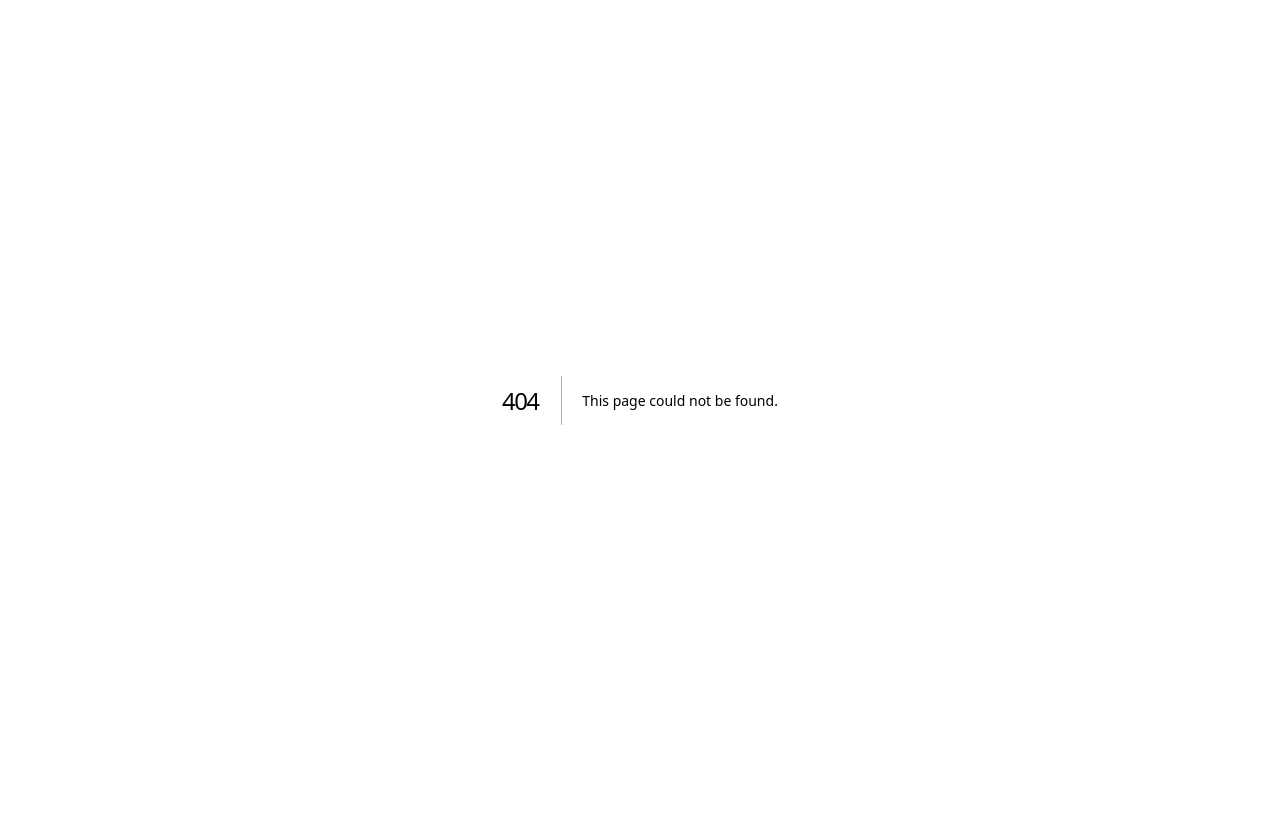
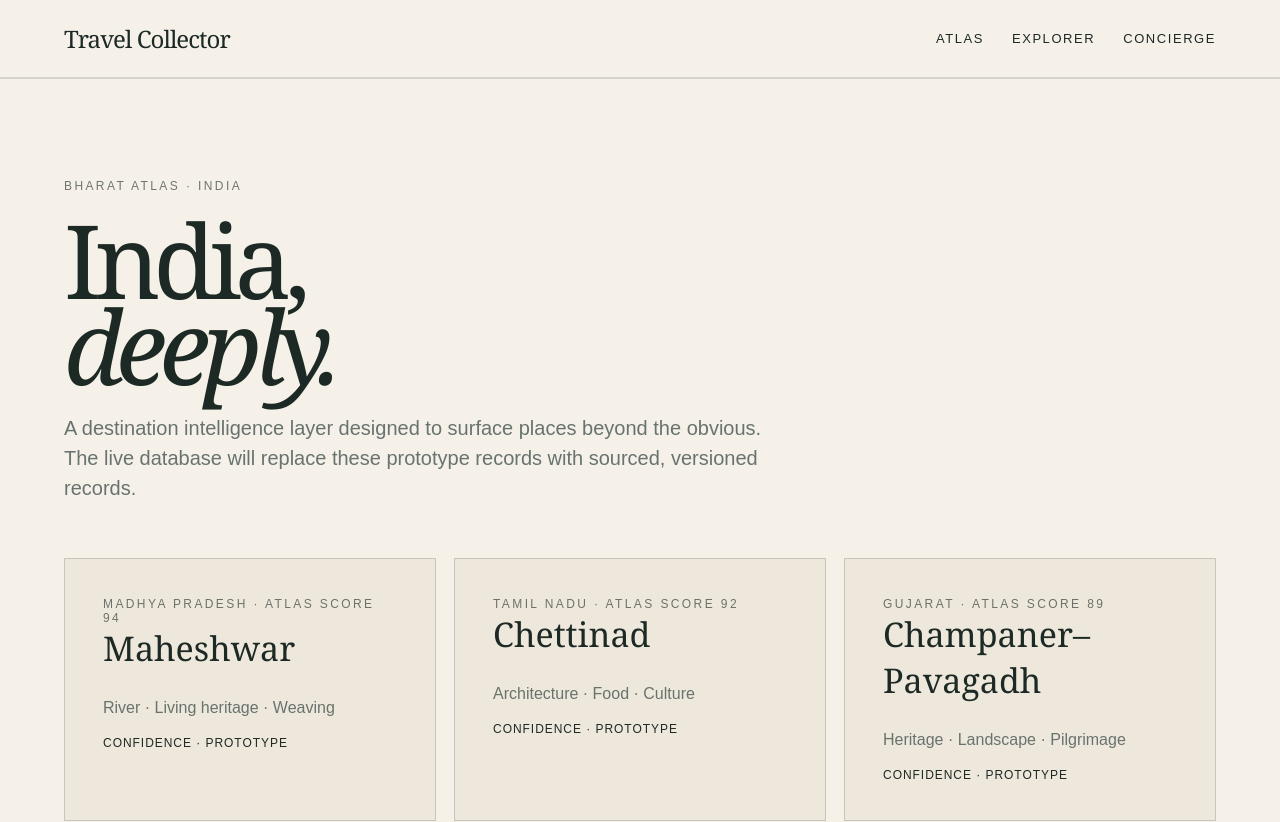
Before and after one commit to krishnendumallick-cpu/Fecundstudio, a Next.js app: page /atlas in a window 1280 px wide. Before the commit this address had no page. Shown: the top 822 px of the page. Before the commit the page ends 800 px from the top, so only its background shows below. Built offline with nearby package versions, Linux system fonts and the light colour scheme.

Commit message:
Add Bharat Atlas explorer

```diff
--- /dev/null
+++ b/app/atlas/page.tsx
@@ -0,0 +1,2 @@
+const places=[['Maheshwar','Madhya Pradesh','94','River · Living heritage · Weaving'],['Chettinad','Tamil Nadu','92','Architecture · Food · Culture'],['Champaner–Pavagadh','Gujarat','89','Heritage · Landscape · Pilgrimage'],['Kutch','Gujarat','88','Craft · Desert · Makers'],['Majuli','Assam','86','River · Culture · Living traditions'],['Gurez','Jammu & Kashmir','85','Mountain · Slow travel · Landscape']]
+export default function Atlas(){return <main className="shell"><nav className="nav"><div className="brand">Travel Collector</div><div className="navlinks"><span>Atlas</span><span>Explorer</span><span>Concierge</span></div></nav><section className="section"><div className="eyebrow">Bharat Atlas · India</div><h1 style={{fontSize:'clamp(55px,8vw,105px)'}}>India,<br/><i>deeply.</i></h1><p className="muted" style={{fontSize:20,maxWidth:700}}>A destination intelligence layer designed to surface places beyond the obvious. The live database will replace these prototype records with sourced, versioned records.</p><div className="grid" style={{marginTop:55}}>{places.map(p=><article className="identity-box" key={p[0]}><div className="eyebrow">{p[1]} · Atlas score {p[2]}</div><h3 style={{fontSize:34}}>{p[0]}</h3><p className="muted">{p[3]}</p><div style={{font:'12px Arial',letterSpacing:'.08em',textTransform:'uppercase'}}>Confidence · Prototype</div></article>)}</div></section></main>}
```
